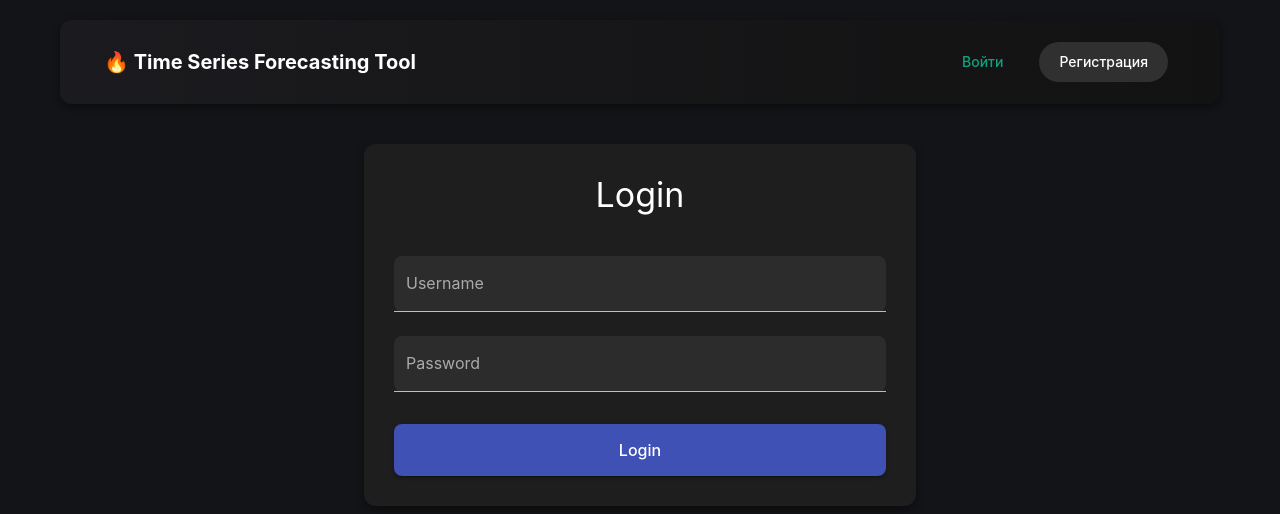
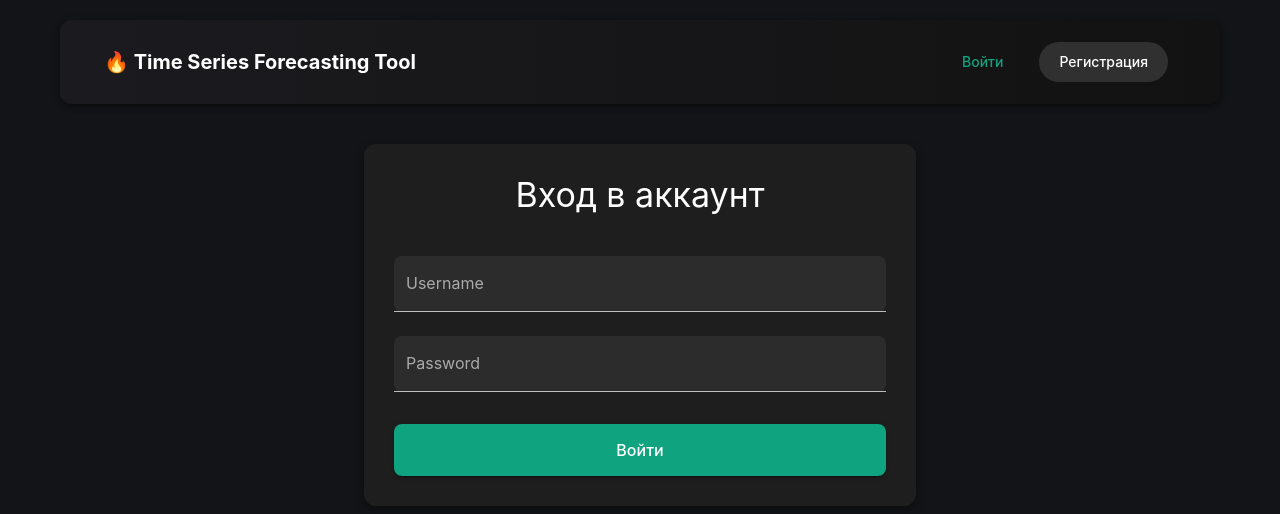
Before and after one commit to DenisML51/TimeFlow, a React (Create React App) app in the folder frontend/: page /login in a window 1280 px wide. Shown: the top 514 px of the page. Built offline with nearby package versions, Linux system fonts and the light colour scheme; no server answers.

Commit message:
version 4.2.1 UX Improvements

```diff
--- a/frontend/src/components/Header.jsx
+++ b/frontend/src/components/Header.jsx
@@ -100,7 +100,7 @@ const Header = () => {
               {/* Кнопка «Регистрация» теперь сразу ведёт в Dashboard */}
               <Button
                 color="secondary"
-                onClick={() => navigate("/dashboard")}
+                onClick={() => navigate("/register")}
                 sx={{
                   borderRadius: "30px",
                   padding: "8px 20px",
--- a/frontend/src/pages/Login.jsx
+++ b/frontend/src/pages/Login.jsx
@@ -51,7 +51,7 @@ const Login = () => {
         }}
       >
         <Typography variant="h4" mb={3} color="white">
-          Login
+          Вход в аккаунт
         </Typography>
         <TextField
           label="Username"
@@ -104,7 +104,7 @@ const Login = () => {
             variant="contained"
             fullWidth
             sx={{
-              backgroundColor: "#3f51b5",
+              backgroundColor: "#10A37F",
               color: "white",
               mt: 3,
               borderRadius: "8px",
@@ -112,12 +112,12 @@ const Login = () => {
               fontSize: "16px",
               transition: "0.3s",
               "&:hover": {
-                backgroundColor: "#303f9f",
+                backgroundColor: "#0f8f6f",
                 transform: "scale(1.05)",
               },
             }}
           >
-            Login
+            Войти
           </Button>
         )}
         {loginMessage && (
--- a/frontend/src/pages/Register.jsx
+++ b/frontend/src/pages/Register.jsx
@@ -35,7 +35,7 @@ const Register = () => {
         }}
       >
         <Typography variant="h4" mb={3} color="white">
-          Register
+          Регистрация
         </Typography>
         <TextField
           label="Username"
@@ -108,7 +108,7 @@ const Register = () => {
           fullWidth
           onClick={handleRegister}
           sx={{
-            backgroundColor: "#3f51b5",
+            backgroundColor: "#10A37F",
             color: "white",
             mt: 3,
             borderRadius: "8px",
@@ -116,12 +116,12 @@ const Register = () => {
             fontSize: "16px",
             transition: "0.3s",
             "&:hover": {
-              backgroundColor: "#303f9f",
+              backgroundColor: "#0f8f6f",
               transform: "scale(1.05)",
             },
           }}
         >
-          Register
+          Зарегистрироваться
         </Button>
       </Box>
     </Container>
```
Also changed, not shown: 1 other file (tests, documents, lock files or other folders).
